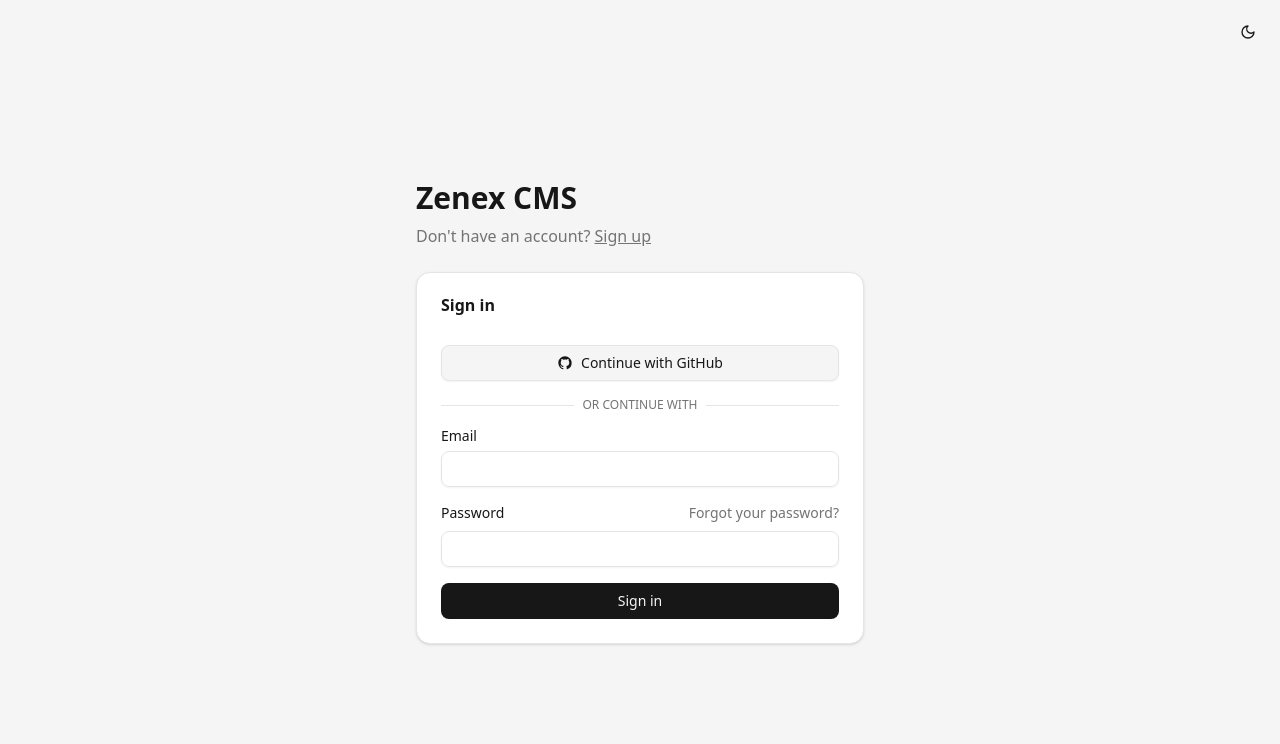
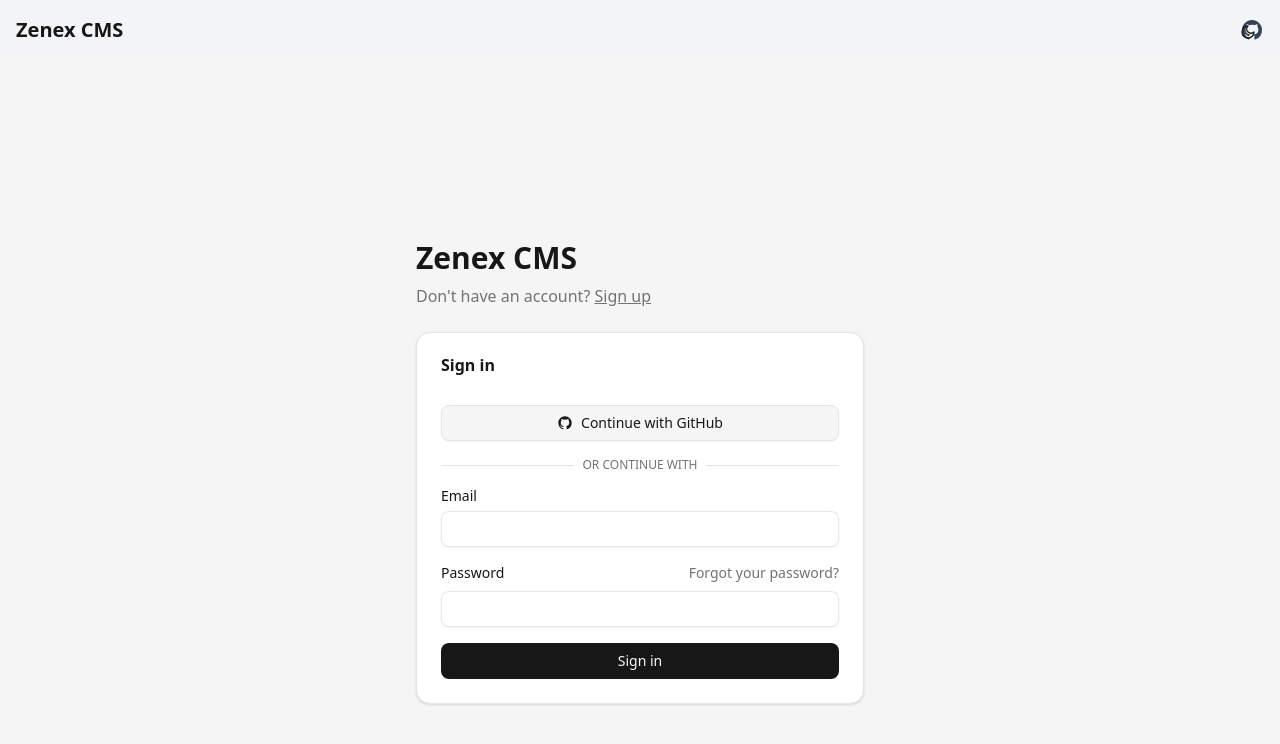
Before and after one commit to raulcanodev/zenex-cms, a Next.js app: page / in a window 1280 px wide. Shown: the top 744 px of the page. Built offline with nearby package versions, Linux system fonts and the light colour scheme; no server answers.

Commit message:
feat: add header with project name and GitHub link to layout

```diff
--- a/app/layout.tsx
+++ b/app/layout.tsx
@@ -36,6 +36,29 @@
           enableSystem={false}
           disableTransitionOnChange
         >
+          <header className="flex justify-between items-center p-4 bg-gray-100">
+            <h1 className="text-xl font-bold">{config.appName}</h1>
+            <a
+              href="https://github.com/raulcanodev/zenex-cms"
+              target="_blank"
+              rel="noopener noreferrer"
+              className="text-gray-700 hover:text-black"
+              aria-label="GitHub Repository"
+            >
+              <svg
+                xmlns="http://www.w3.org/2000/svg"
+                viewBox="0 0 24 24"
+                fill="currentColor"
+                className="w-6 h-6"
+              >
+                <path
+                  fillRule="evenodd"
+                  d="M12 2C6.477 2 2 6.477 2 12c0 4.418 2.865 8.166 6.839 9.49.5.092.682-.217.682-.483 0-.237-.009-.868-.014-1.703-2.782.603-3.369-1.342-3.369-1.342-.454-1.154-1.11-1.461-1.11-1.461-.908-.62.069-.608.069-.608 1.004.07 1.532 1.032 1.532 1.032.892 1.528 2.341 1.087 2.91.832.092-.647.35-1.087.636-1.338-2.22-.253-4.555-1.11-4.555-4.943 0-1.091.39-1.983 1.03-2.682-.103-.253-.447-1.27.098-2.645 0 0 .84-.27 2.75 1.026A9.564 9.564 0 0 1 12 6.845c.85.004 1.705.115 2.504.337 1.91-1.296 2.75-1.026 2.75-1.026.545 1.375.2 2.392.098 2.645.64.7 1.03 1.591 1.03 2.682 0 3.842-2.337 4.687-4.565 4.937.36.31.682.92.682 1.852 0 1.337-.012 2.419-.012 2.747 0 .268.18.579.688.481A10.003 10.003 0 0 0 22 12c0-5.523-4.477-10-10-10z"
+                  clipRule="evenodd"
+                />
+              </svg>
+            </a>
+          </header>
           <SessionProvider>{children}</SessionProvider>
         </ThemeProvider>
       </body>
```
Also changed, not shown: public/logo.png (added).
